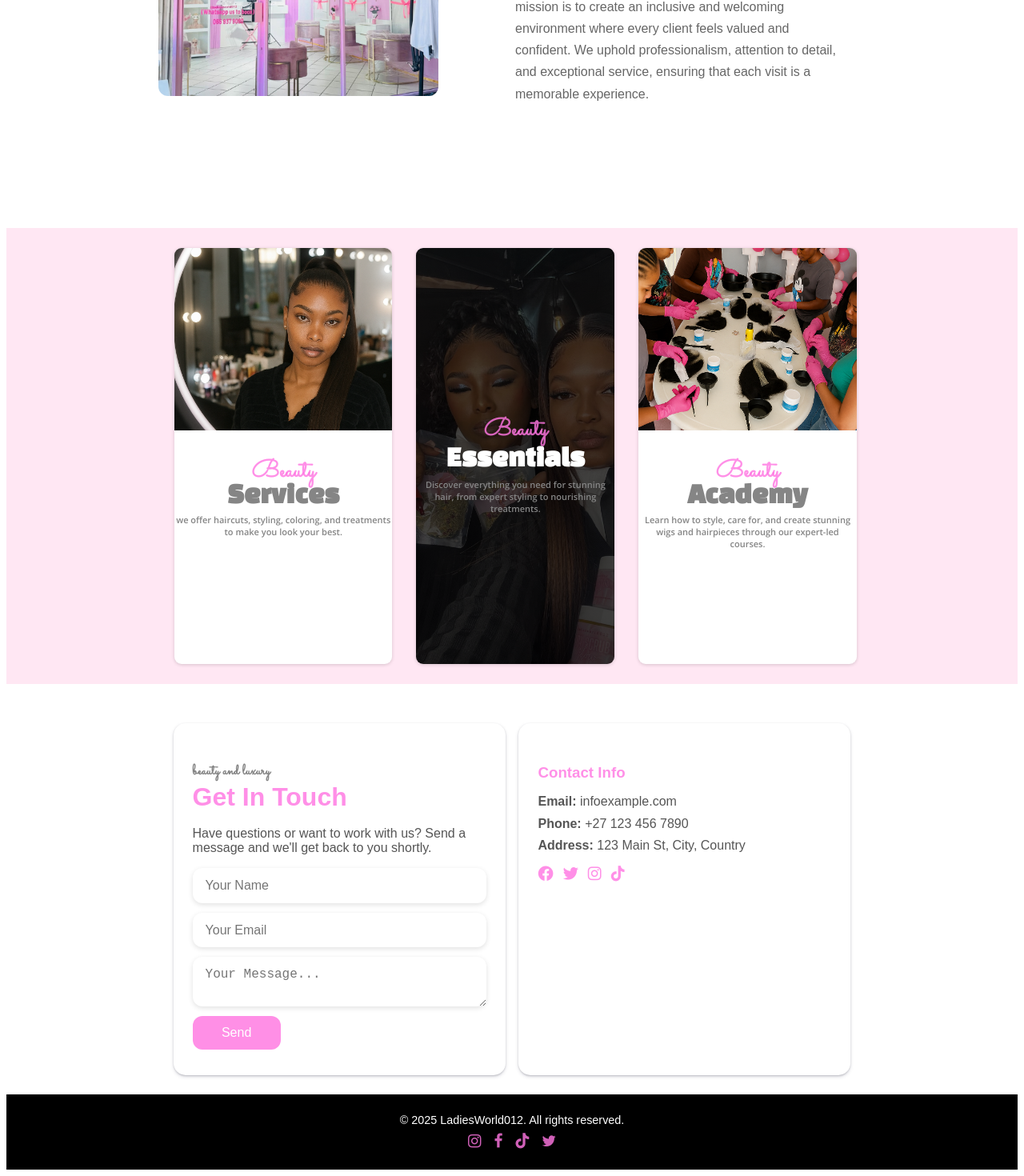
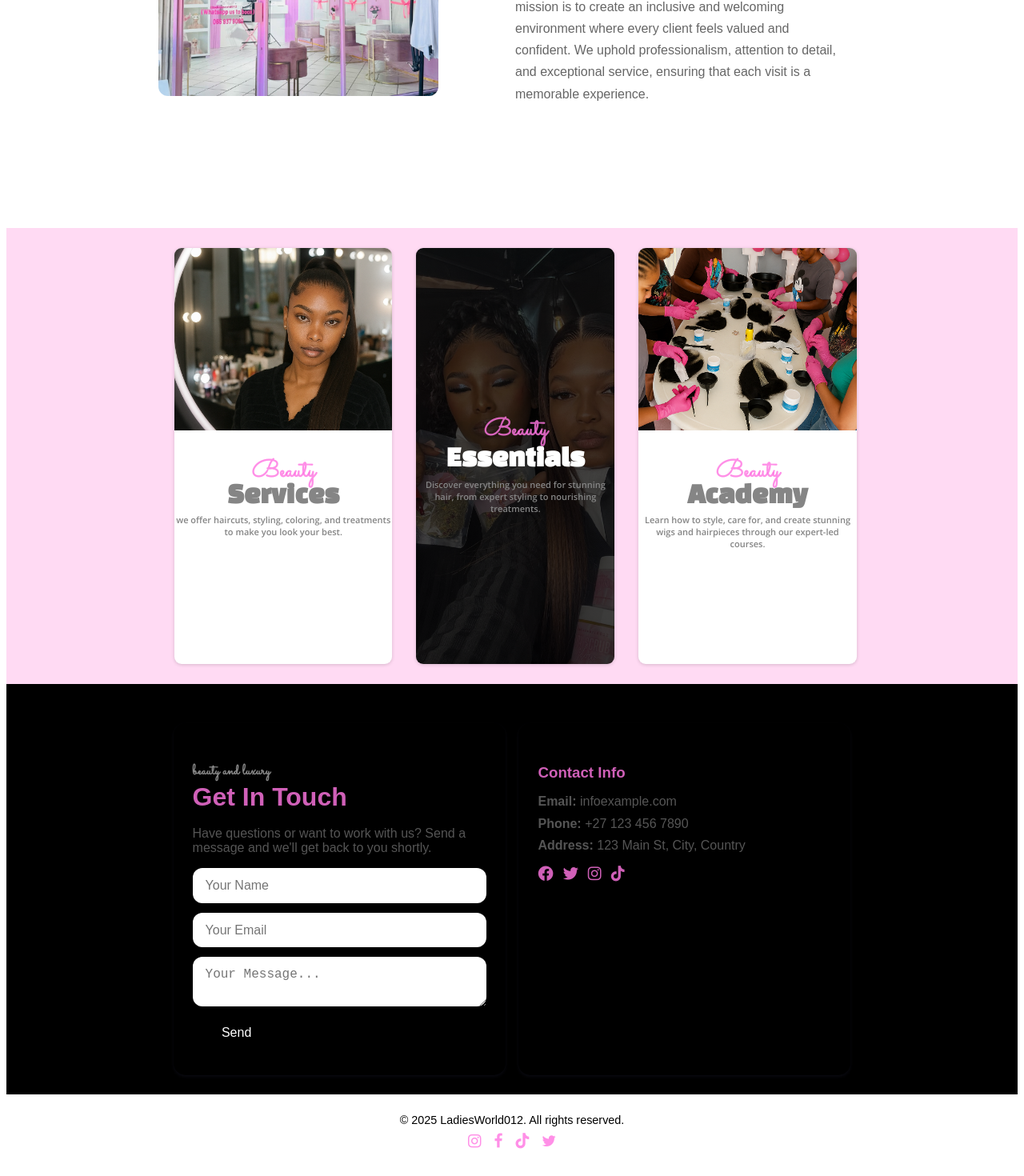
Before and after one commit to Trophydecoder/LadiesWorld, an Angular app in the folder frontend/: page / in a window 1280 px wide. Shown: the part 1203-2673 px from the top of the page at 80% size. Built offline with nearby package versions, Linux system fonts and the light colour scheme.

Commit message:
undecided with bg colors but for now wer here

```diff
--- a/frontend/src/app/componets/buttons/buttons.component.scss
+++ b/frontend/src/app/componets/buttons/buttons.component.scss
@@ -1,6 +1,6 @@
 .ContainerMain{
   width: 100%;
-  background-color: rgba(255, 163, 209, 0.26);
+  background-color: rgba(255, 14, 175, 0.151);
   height: 100%;
 }
 
--- a/frontend/src/app/componets/contact/contact.component.scss
+++ b/frontend/src/app/componets/contact/contact.component.scss
@@ -6,8 +6,8 @@
   align-items: center;
   font-family: "Poppins", sans-serif;
   gap: 3rem;
-  border-radius: 15px;
 
+ background-color: black;
 }
 
 /* 🌸 Contact Info + Form */
@@ -22,7 +22,6 @@
 
 .contact-form-card,
 .contact-details-card {
-  background-color: #fff;
   border-radius: 15px;
   padding: 2rem 1.5rem;
   box-shadow: rgba(50, 50, 93, 0.25) 0px 2px 5px -1px, rgba(0, 0, 0, 0.3) 0px 1px 3px -1px;
@@ -74,9 +73,9 @@ textarea:focus {
 
 button {
   padding: 12px 18px;
-  border-radius: 12px;
+  border-radius: 4px;
   border: none;
-  background-color: var(--hotpink);
+  background-color:black;
   color: #fff;
   font-size: 1rem;
   font-weight: 500;
@@ -85,7 +84,7 @@ button {
 }
 
 button:hover {
-  background-color: #c7436c;
+  background-color:var(--hotpink);
   transform: scale(1.03);
 }
 
--- a/frontend/src/app/componets/footer/footer.component.scss
+++ b/frontend/src/app/componets/footer/footer.component.scss
@@ -6,14 +6,14 @@
   }
 
   .Footer {
-    background-color:rgb(0, 0, 0);
+
       width: 100%;
       padding: 1.5rem 0;
       height: 100%;
       backdrop-filter: blur(8px);
       -webkit-backdrop-filter: blur(8px);
       text-align: center;
-      color: white;
+      color: rgb(0, 0, 0);
       font-size: 0.9rem;
       display: flex;
       flex-direction: column;
```
